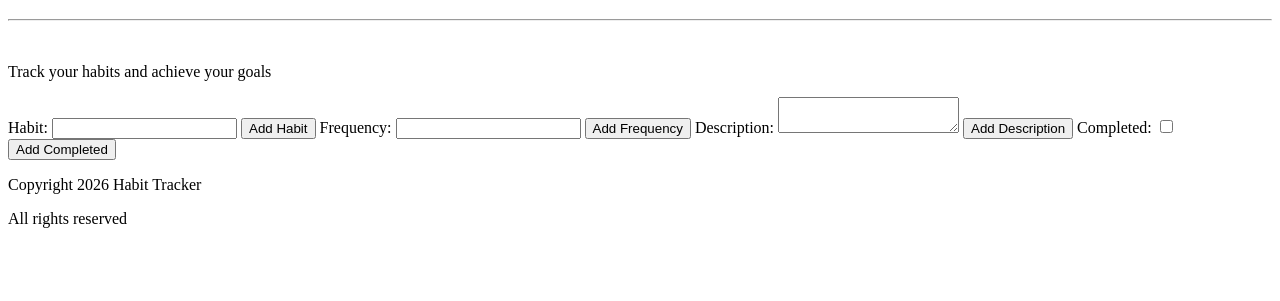
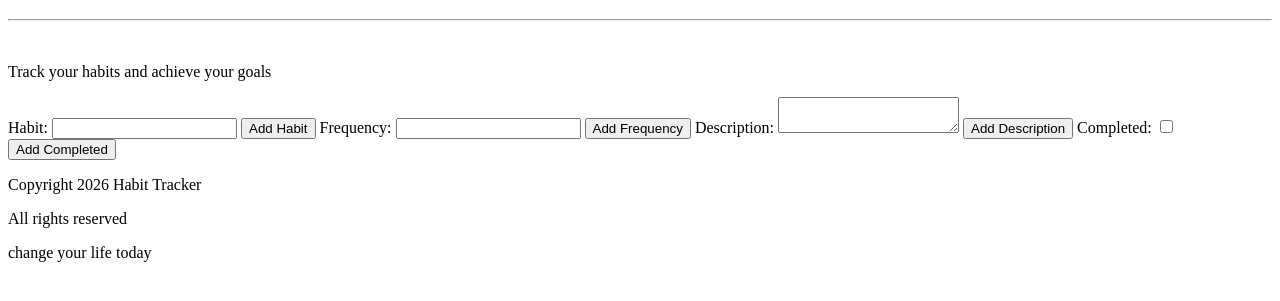
Before and after one commit to mavolpe6/LifeOS, a plain HTML site: page app/index.html in a window 1280 px wide. Shown: the part 61-362 px from the top of the page. Drawn offline with Linux system fonts and the light colour scheme.

Commit message:
life change

```diff
--- a/app/index.html
+++ b/app/index.html
@@ -28,6 +28,7 @@
     <footer>
         <p>Copyright 2026 Habit Tracker</p>
         <p>All rights reserved</p>
+        <p>change your life today</p>
     </footer>
     <script>
         const habit = document.getElementById("habit");
```
